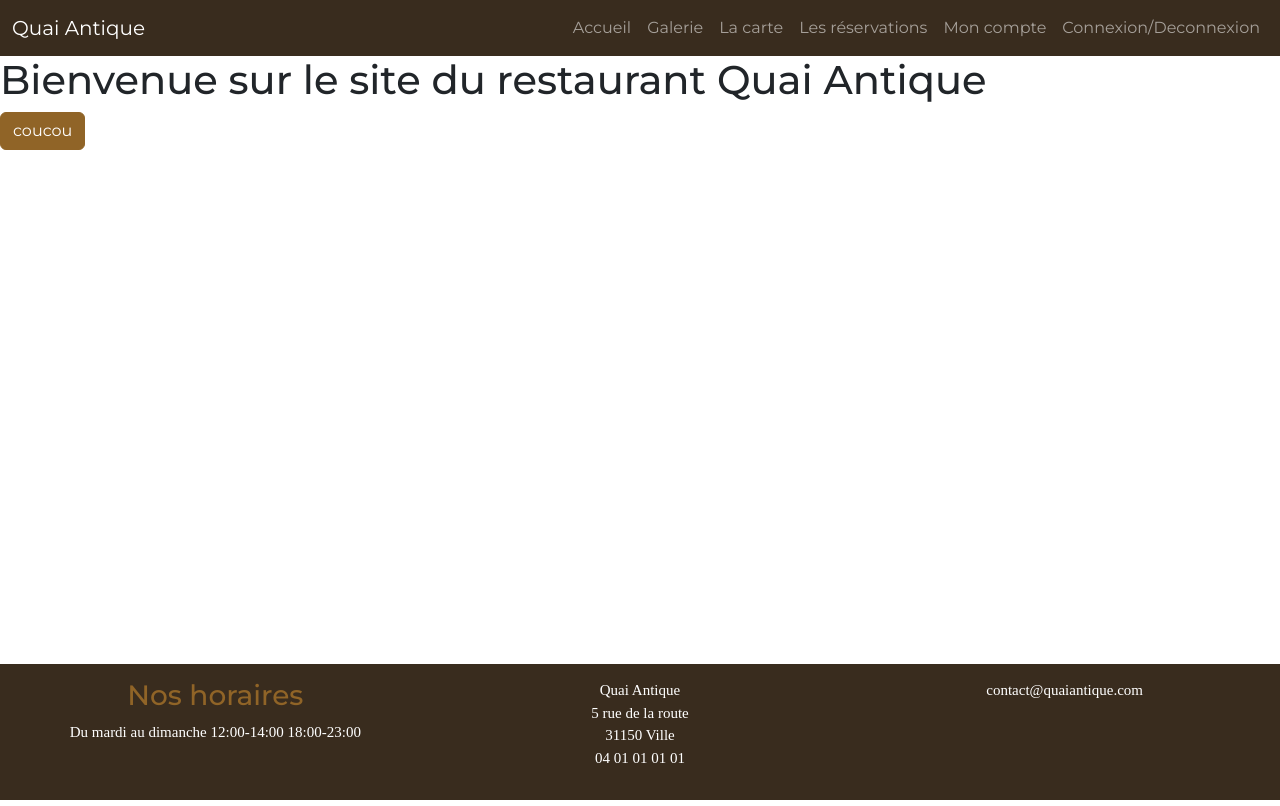
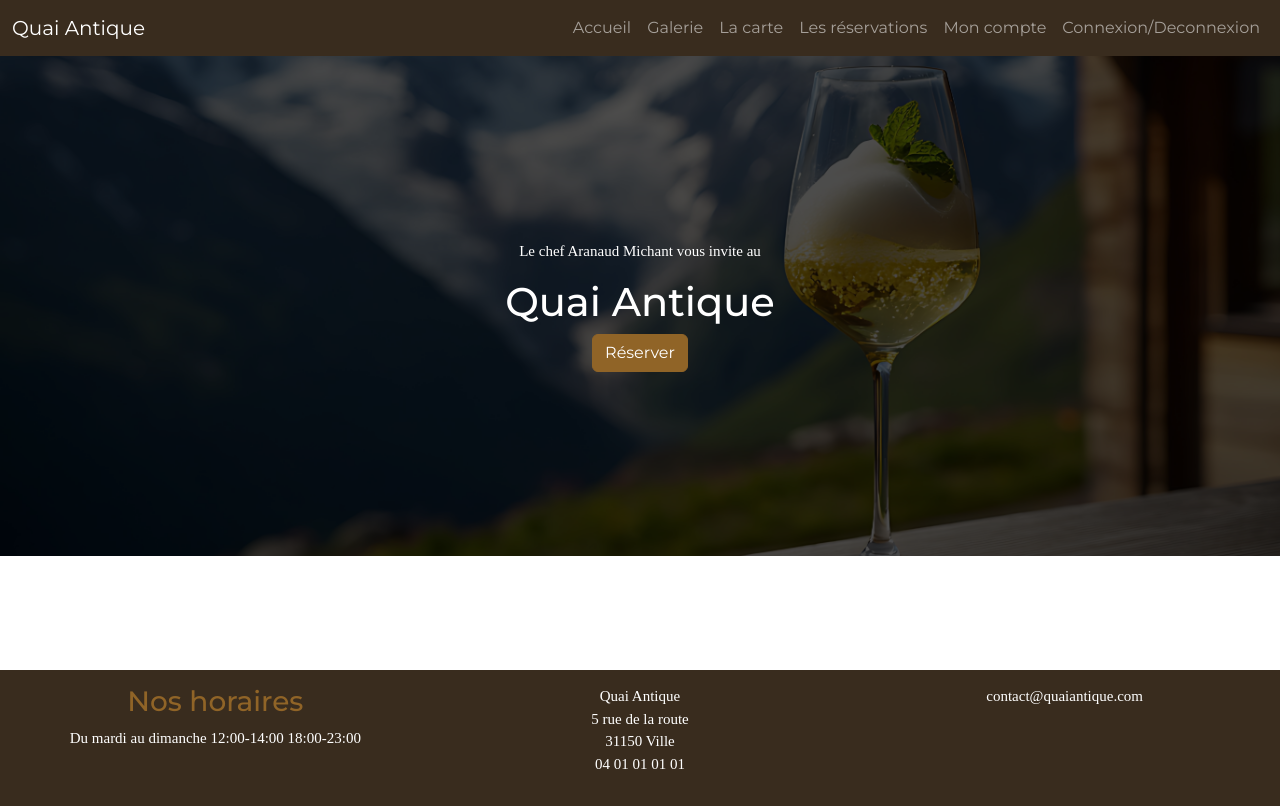
Before and after one commit to Horkii/quaiantique, a website with bundled scripts: page index.html in a window 1280 px wide. Built offline with nearby package versions, Linux system fonts and the light colour scheme; files whose address does not match are found by name; a web font is replaced by a local one.

Commit message:
bannière titre

```diff
--- a/pages/home.html
+++ b/pages/home.html
@@ -1,3 +1,8 @@
-<h1>Bienvenue sur le site du restaurant Quai Antique</h1>
 
-<button class="btn btn-primary">coucou</button>
+<div class="hero-scene text-white text-center">
+ <div class="hero-scene-content">
+   <p>Le chef Aranaud Michant vous invite au</p>
+     <h1>Quai Antique</h1>
+     <button class="btn btn-primary">Réserver</button>
+ </div>
+</div>
--- a/scss/main.scss
+++ b/scss/main.scss
@@ -21,3 +21,29 @@ p{
     font-family: $font-family-serif;
     font-size: 15px;
 }
+
+.hero-scene{
+   position: relative;
+   &::before{
+    content:"";
+    position: absolute;
+    top:0;
+    left:0;
+    width:100%;
+    height:100%;
+    background-image: url(../Image/vecteezy_refreshing-mountain-view-with-sparkling-drink-and-fresh-mint_68255021.jpg);
+    background-size: cover;
+    filter: brightness(0.3);
+   }
+   *{
+    position:relative;
+   }
+
+   .hero-scene-content{
+    height:500px;
+    display:flex;
+    flex-direction: column;
+    align-items: center;
+    justify-content: center;
+   }
+}
```
Also changed, not shown: pages/galerie.html (+7 -0 lines), Image/bruschetta-7568375_1920.jpg (added), Image/coffee-shop-7369404_1280.jpg (added), Image/deli-3611713_1920.jpg (added), Image/dining-7679189_1280.jpg (added), Image/food-5282718_1920.jpg (added), Image/ham-3764011_1920.jpg (added), Image/pickles-6604595_1280.jpg (added), Image/vecteezy_refreshing-mountain-view-with-sparkling-drink-and-fresh-mint_68255021.jpg (added), scss/main.css, 3 other files.
